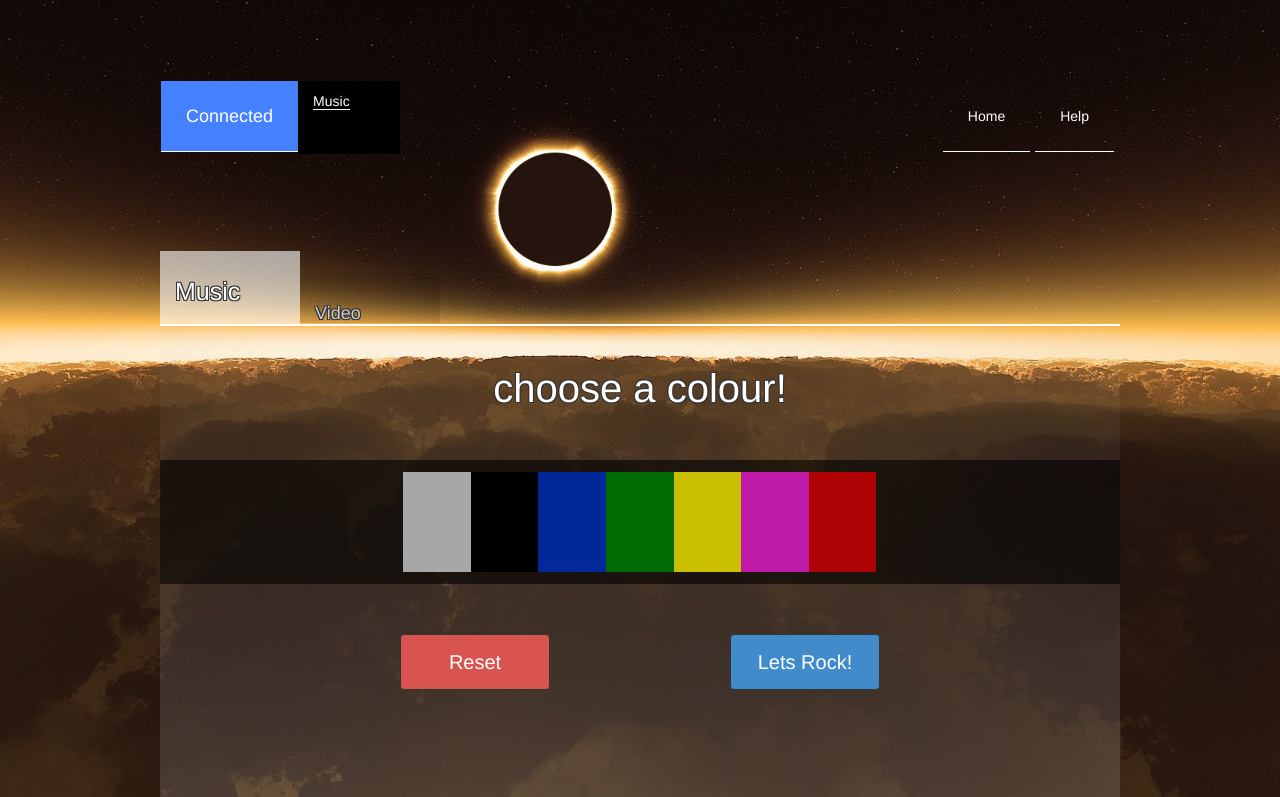
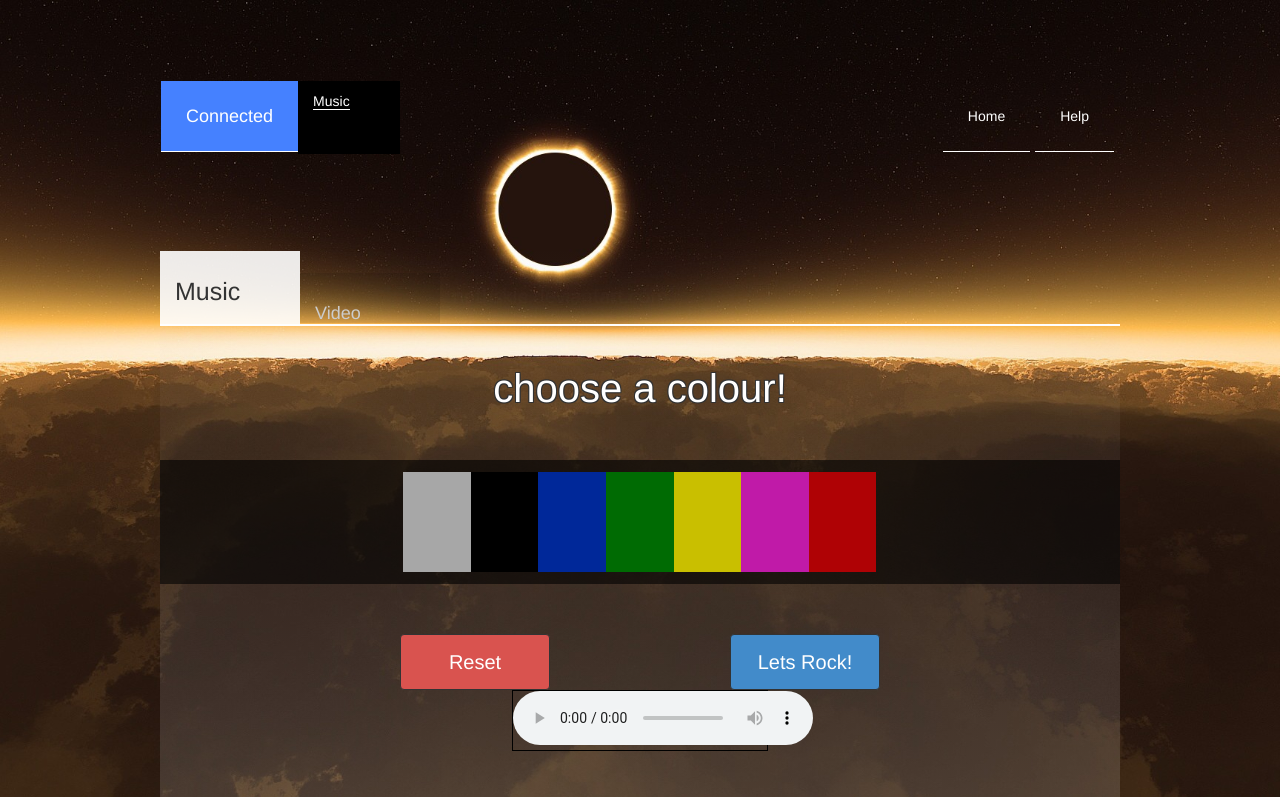
Before and after one commit to ziggyzaggy/ConneCted, a plain HTML site: page index.html in a window 1280 px wide. Shown: the top 797 px of the page. Drawn offline with nearby package versions, Linux system fonts and the light colour scheme.

Commit message:
Visualiser is up and running, sample track to test functionality, play it and be amazed

```diff
--- a/css/styles.css
+++ b/css/styles.css
@@ -84,13 +84,13 @@ border-right: 1px solid white;*/
 	font-size:18px;
 	line-height: 50px;
 	color:#ccc;
+background-color:rgba(000,000,000,.1);
 
-
-		 text-shadow:
+	/*	 text-shadow:
     -1px -1px 0 #333,
     1px -1px 0 #333,
     -1px 1px 0 #333,
-    1px 1px 0 #333;
+    1px 1px 0 #333; */
 
 
 	-webkit-transition: 250ms linear 0s;
@@ -105,7 +105,7 @@ border-right: 1px solid white;*/
 
 #musicTab{
 	position:absolute;
-	background-color:rgba(000,000,000,.1);
+
 
 	z-index: 1;
 }
@@ -114,7 +114,7 @@ border-right: 1px solid white;*/
 position:absolute;
 
 margin-left:140px;
-background-color:rgba(000,000,000,.1);
+
 	z-index: 1;
 
 
@@ -125,12 +125,13 @@ background-color:rgba(000,000,000,.1);
 
 .activeTab{
 	z-index:3 !important;
-	background-color:rgba(255,255,255,.6) !important;
+	background-color:rgba(255,255,255,.9) !important;
 	cursor: default;
-	color:#fff;
+	color:#333;
 	font-size:25px;
 	height:75px;
 	margin-top:0px;
+
 
 }
 
@@ -185,6 +186,7 @@ filter: progid:DXImageTransform.Microsoft.gradient( startColorstr='#1a2d2d2d', e
 	width:37vw;
 	height:100px;
 	margin:0 auto;
+	z-index:6;
 
 
 }
@@ -202,7 +204,7 @@ margin-bottom: 50px;
 }
 
 .colourItems{
-
+	z-index:6;
 	width:5.28vw;
 	height:100px;
 	float:left;
@@ -213,6 +215,21 @@ margin-bottom: 50px;
 	-moz-transition: 250ms linear 0s;
 	-o-transition: 250ms linear 0s;
 	transition: 250ms linear 0s;
+
+}
+
+
+
+#vis{
+	width:74vw;
+	height:105px;
+
+position: absolute;
+z-index:5;
+display:none;
+
+
+
 }
 
 .colourItems:hover{
@@ -271,6 +288,16 @@ margin-bottom: 50px;
 
 
 
+#audioWrapper{
+
+	border:1px solid black;
+	width:20vw;
+	margin:0 auto;
+}
+
+
+
+
 /*palette colours*/
 
 #grayColour{
--- a/index.html
+++ b/index.html
@@ -90,7 +90,7 @@
 
 			<br><h2 class="text-center" id="colourHeading">choose a colour!</h2>
 			<div class="controlWrapper">
-
+				<canvas id="vis"></canvas>
 				<div id="chooserBorder">
 				</div>
 
@@ -103,11 +103,21 @@
 					<div class="colourItems" id="pinkColour"></div>
 					<div class="colourItems" id="redColour"></div>
 
+
+
 				</div>
 
 			</div>
 				<div class="buttonContainer">
 					<button class="btn btn-danger wideBtn" id="resetBtn">Reset</button><button class="btn btn-primary wideBtn" id="goBtn">Lets Rock!</button>
+				</div>
+
+
+
+				<div id="audioWrapper">
+					<div id="player"></div>
+
+
 				</div>
 
 		</div>
@@ -124,6 +134,7 @@
 <link rel="stylesheet" href="http://ajax.googleapis.com/ajax/libs/jqueryui/1.10.3/themes/ui-lightness/jquery-ui.min.css"></script>
 <script src="http://ajax.googleapis.com/ajax/libs/jqueryui/1.10.3/jquery-ui.min.js"></script>
 <script src="js/handle.js"></script>
+<script src="js/audio.js"></script>
 </body>
 
 </html>
--- /dev/null
+++ b/js/audio.js
@@ -0,0 +1,84 @@
+
+//initialise the audio and get source
+
+var audio = new Audio();
+audio.src='track.mp3';
+audio.controls = true;
+audio.loop = false;
+audio.autoplay = false;
+
+var fbc_array, analyser, ctx, canvas, context, source;
+var player;
+
+window.addEventListener("load", initPlayer, false);
+
+function initPlayer(){
+	$("#player").append(audio);
+	player = $("#player");
+	context = new webkitAudioContext();
+	analyser = context.createAnalyser();
+	canvas = document.getElementById("vis");;
+	ctx = canvas.getContext("2d");
+
+	source = context.createMediaElementSource(audio);
+	source.connect(analyser);
+	analyser.connect(context.destination);
+	letsDraw();
+
+
+
+
+
+}
+
+
+//render the visualisation on the canvas
+function letsDraw(){
+	window.requestAnimationFrame(letsDraw);
+	fbc_array = new Uint8Array(analyser.frequencyBinCount);
+	analyser.getByteFrequencyData(fbc_array);
+	ctx.clearRect(0, 0, canvas.width, canvas.height);
+	ctx.fillStyle = "#fff";
+	bars =  150;
+	for(var i = 0; i < bars; i++){
+		if(i == 25){
+			ctx.fillStyle = "#000";
+		}
+		if(i == 41){
+			ctx.fillStyle = "#002899";
+		}
+		if(i == 61){
+			ctx.fillStyle = "#006B03";
+		}
+		if(i == 81){
+			ctx.fillStyle = "#C9BF00";
+		}
+		if(i == 101){
+			ctx.fillStyle = "#C01AA8";
+		}
+		if(i == 125){
+			ctx.fillStyle = "#AF0205";
+		}
+
+
+
+
+		x = i *2;
+		barWidth = 1;
+		barHeight = -(fbc_array[i]/2);
+		ctx.fillRect(x, canvas.height, barWidth, barHeight);
+
+	}
+
+}
+
+
+/*show/hide palette and visualiser on play/pause*/
+	audio.addEventListener("play", function () {
+		$("#vis").fadeIn(1000);
+		$("#colorPalette").animate({opacity:0}, 1000);
+}, false);
+	audio.addEventListener("pause", function () {
+		$("#vis").fadeOut(1000);
+		$("#colorPalette").animate({opacity:1}, 1000);
+}, false);
```
Also changed, not shown: 1 other file.
